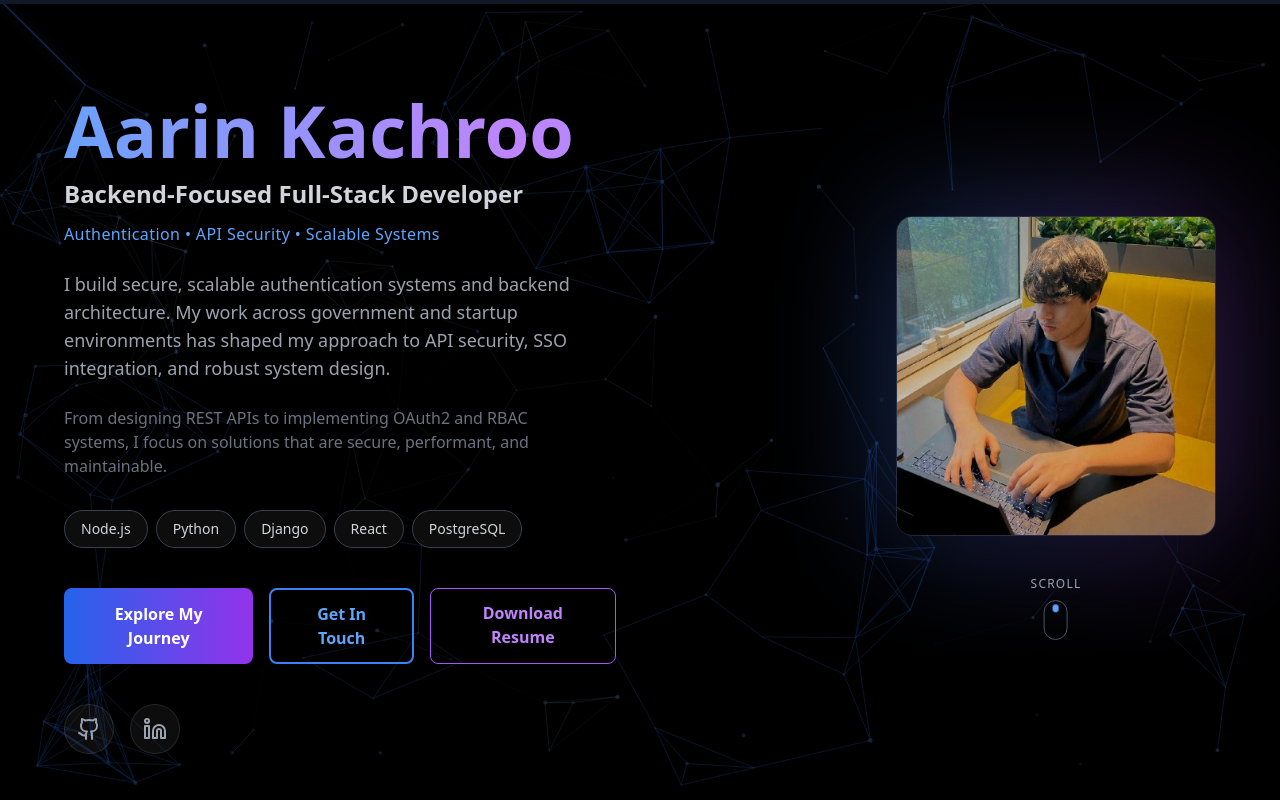
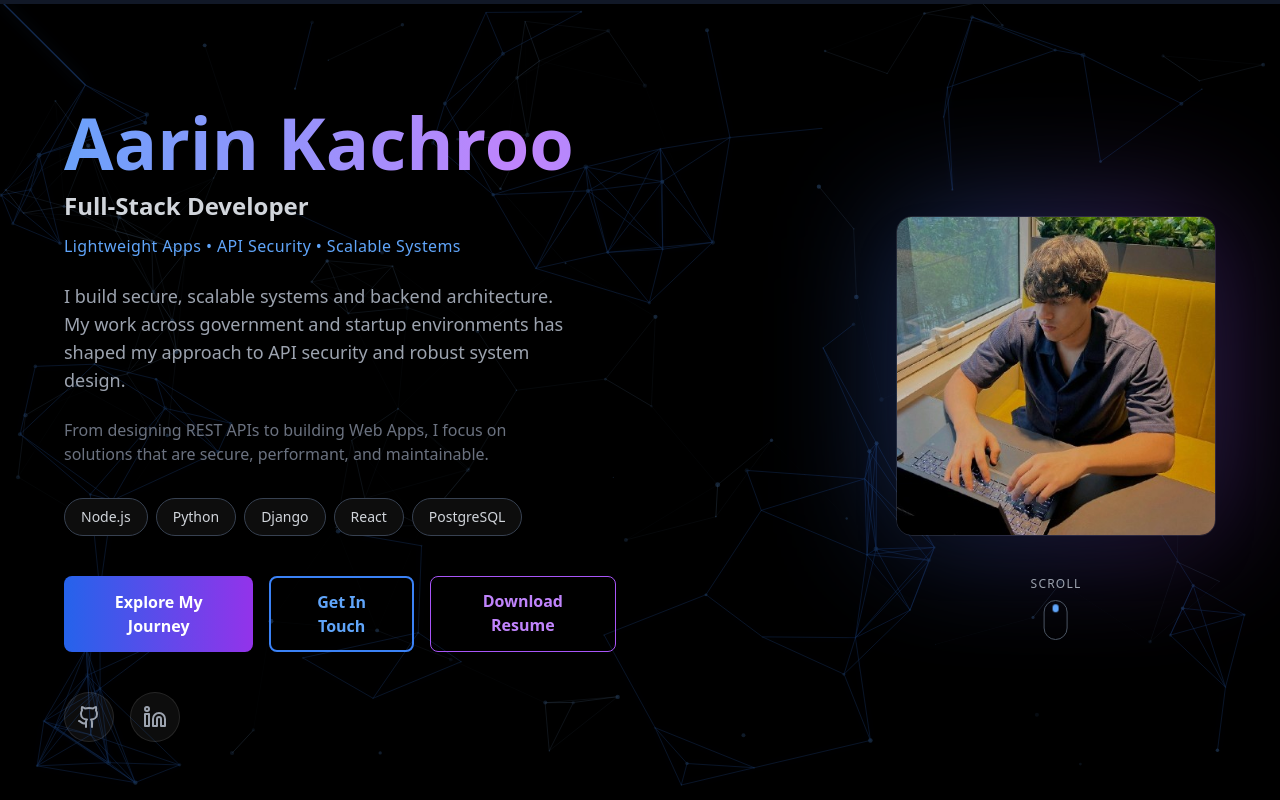
Before and after one commit to AarinK/Portfolio, a React (Vite) app: page / in a window 1280 px wide. Shown: the top 800 px of the page. Built offline with nearby package versions, Linux system fonts and the light colour scheme.

Commit message:
Update Hero.tsx

```diff
--- a/src/components/Hero.tsx
+++ b/src/components/Hero.tsx
@@ -25,22 +25,22 @@ export default function Hero() {
               </h1>
 
               <h2 className="text-xl md:text-2xl text-gray-300 font-semibold">
-                Backend-Focused Full-Stack Developer
+                Full-Stack Developer
               </h2>
 
               <p className="text-blue-400 text-sm md:text-base font-medium tracking-wide">
-                Authentication • API Security • Scalable Systems
+                Lightweight Apps • API Security • Scalable Systems
               </p>
             </div>
 
             <p className="text-gray-400 text-base md:text-lg leading-relaxed max-w-lg">
-              I build secure, scalable authentication systems and backend architecture.
+              I build secure, scalable  systems and backend architecture.
               My work across government and startup environments has shaped my approach
-              to API security, SSO integration, and robust system design.
+              to API security and robust system design.
             </p>
 
             <p className="text-gray-500 text-sm md:text-base leading-relaxed max-w-lg">
-              From designing REST APIs to implementing OAuth2 and RBAC systems,
+              From designing REST APIs to building Web Apps,
               I focus on solutions that are secure, performant, and maintainable.
             </p>
 
```
